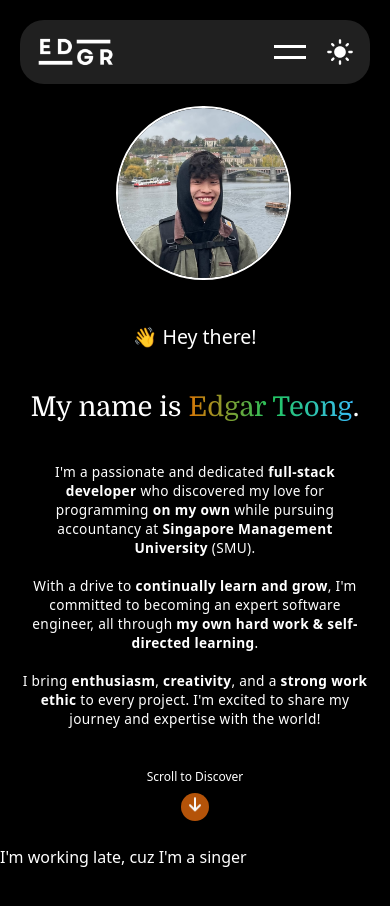
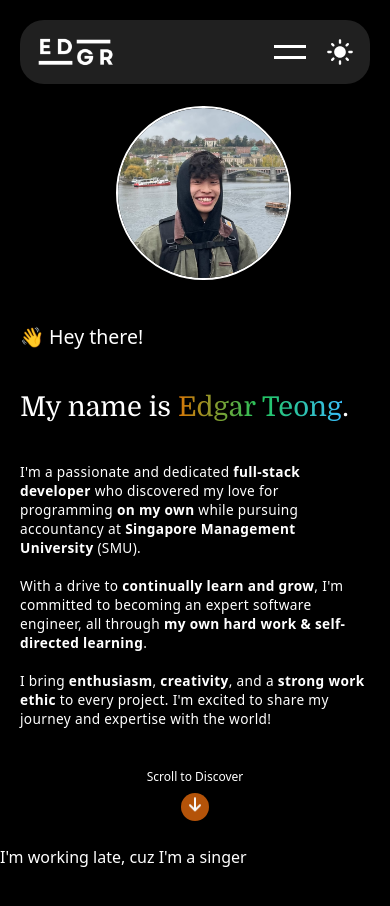
Before and after one commit to safarinexus/edgar-teong, a React (Vite) app: page / in a window 390 px wide. Shown: the top 906 px of the page. Built offline with nearby package versions, Linux system fonts and the light colour scheme.

Commit message:
text alignment mobile

```diff
--- a/src/App.tsx
+++ b/src/App.tsx
@@ -32,10 +32,6 @@ const App = () => {
     return () => window.removeEventListener('resize', handleResize);
   }, []);
 
-  useEffect(() => {
-    console.log(dimensions.height);
-  }, [dimensions])
-
   return (
     <>
       <ScrollProgressBar />
--- a/src/components/Header/MobileDropdown/DropdownMenu.tsx
+++ b/src/components/Header/MobileDropdown/DropdownMenu.tsx
@@ -28,10 +28,10 @@ const DropdownMenu = ({ open, setOpen }: Props) => {
             id="dropdown-menu"
             className={nameClass}
         >
-            <HashLink to="/#work" className="text-2xl" onClick={() => setOpen(false)}>Work</HashLink>
-            <HashLink to="/#projects" className="text-2xl" onClick={() => setOpen(false)}>Projects</HashLink>
-            <HashLink to='/#contact' className="text-2xl" onClick={() => setOpen(false)}>Contact</HashLink>
-            <Link to='/thoughts' className="text-2xl"  onClick={() => setOpen(false)}>Thoughts</Link>
+            <HashLink to="/#work" className="text-xl" onClick={() => setOpen(false)}>Work</HashLink>
+            <HashLink to="/#projects" className="text-xl" onClick={() => setOpen(false)}>Projects</HashLink>
+            <HashLink to='/#contact' className="text-xl" onClick={() => setOpen(false)}>Contact</HashLink>
+            <Link to='/thoughts' className="text-xl"  onClick={() => setOpen(false)}>Thoughts</Link>
         </div>
     )
 }
--- a/src/components/PageComponents/Landing/Landing.tsx
+++ b/src/components/PageComponents/Landing/Landing.tsx
@@ -17,16 +17,16 @@ const Landing = ({ height }: Props) => {
         >
             <Headshot />
 
-            <h1 id="hey-there"className="text-center sm:text-left font-light text-[5vw] xs:text-[5vw] sm:text-2xl sm:col-start-1 sm:row-start-1 sm:self-end">
+            <h1 id="hey-there"className="font-light text-[5vw] xs:text-[5vw] sm:text-2xl sm:col-start-1 sm:row-start-1 sm:self-end">
                 <span className="animate-wave inline-block">👋</span>
                 &nbsp;Hey there!
             </h1>
-            <h3 id="my-name-is" className="font-domine text-[7vw] sm:text-3xl leading-none text-center sm:text-left sm:col-start-1 sm:row-start-3 animate-textFadeIn">
+            <h3 id="my-name-is" className="font-domine text-[7vw] sm:text-3xl leading-none sm:col-start-1 sm:row-start-3 animate-textFadeIn">
                 My name is&nbsp;
                 <span className="bg-gradient-to-r from-amber-600 via-green-500 to-sky-400 inline-block text-transparent bg-clip-text">Edgar Teong</span>
                 .
             </h3>
-            <p className="tracking-wide text-center leading-[19px] sm:text-left font-light text-[3.5vw] xs:text-[3vw] sm:text-[2vw] lg:text-xl sm:row-start-2 animate-textFadeIn">
+            <p className="tracking-wide leading-[19px] font-light text-[3.5vw] xs:text-[3vw] sm:text-[2vw] lg:text-xl sm:row-start-2 animate-textFadeIn">
                 I&#39;m a passionate and dedicated <span className="font-bold">full-stack developer</span> who discovered my love for programming <span className="font-bold">on my own</span> while pursuing accountancy at&nbsp;
                 <span className="font-bold">Singapore Management University</span> &#40;SMU&#41;.
                 <br /><br />
--- a/src/components/PageComponents/Landing/ScrollIndicator.tsx
+++ b/src/components/PageComponents/Landing/ScrollIndicator.tsx
@@ -26,7 +26,7 @@ const ScrollIndicator = () => {
       <p id="scroll-text" className="text-xs opacity-0 animate-fadeIn">Scroll to Discover</p>
 
       <HashLink to="/#work" id="scroll-indicator" className="relative flex items-center justify-center w-7 h-7 rounded-full bg-amber-400 dark:bg-amber-700">
-        <FaArrowDown className="animate-updown"/>
+        <FaArrowDown className="animate-indicateScroll"/>
       </HashLink>
     </div>
   );
--- a/tailwind.config.js
+++ b/tailwind.config.js
@@ -15,7 +15,7 @@ export default {
       },
       animation: {
         wave: '1s wave 1.5s ease-in-out 1',
-        updown: '1s updown 1.5s ease-out infinite',
+        indicateScroll: '1s indicateScroll 1.5s ease-out infinite',
         fadeIn: '0.5s fadeIn 1s ease-in forwards',
         textFadeIn: 'textFadeIn 1s ease-out forwards',
       },
@@ -27,7 +27,7 @@ export default {
           '60%': { transform: 'rotate(-15deg) translateX(-20px)' },
           '80%': { transform: 'rotate(15deg)' },
         },
-        updown: {
+        indicateScroll: {
           '0%': { transform: 'translateY(0)' },
           '25%': { transform: 'translateY(4px)' },
           '75%': { transform: 'translateY(-4px)'},
```
